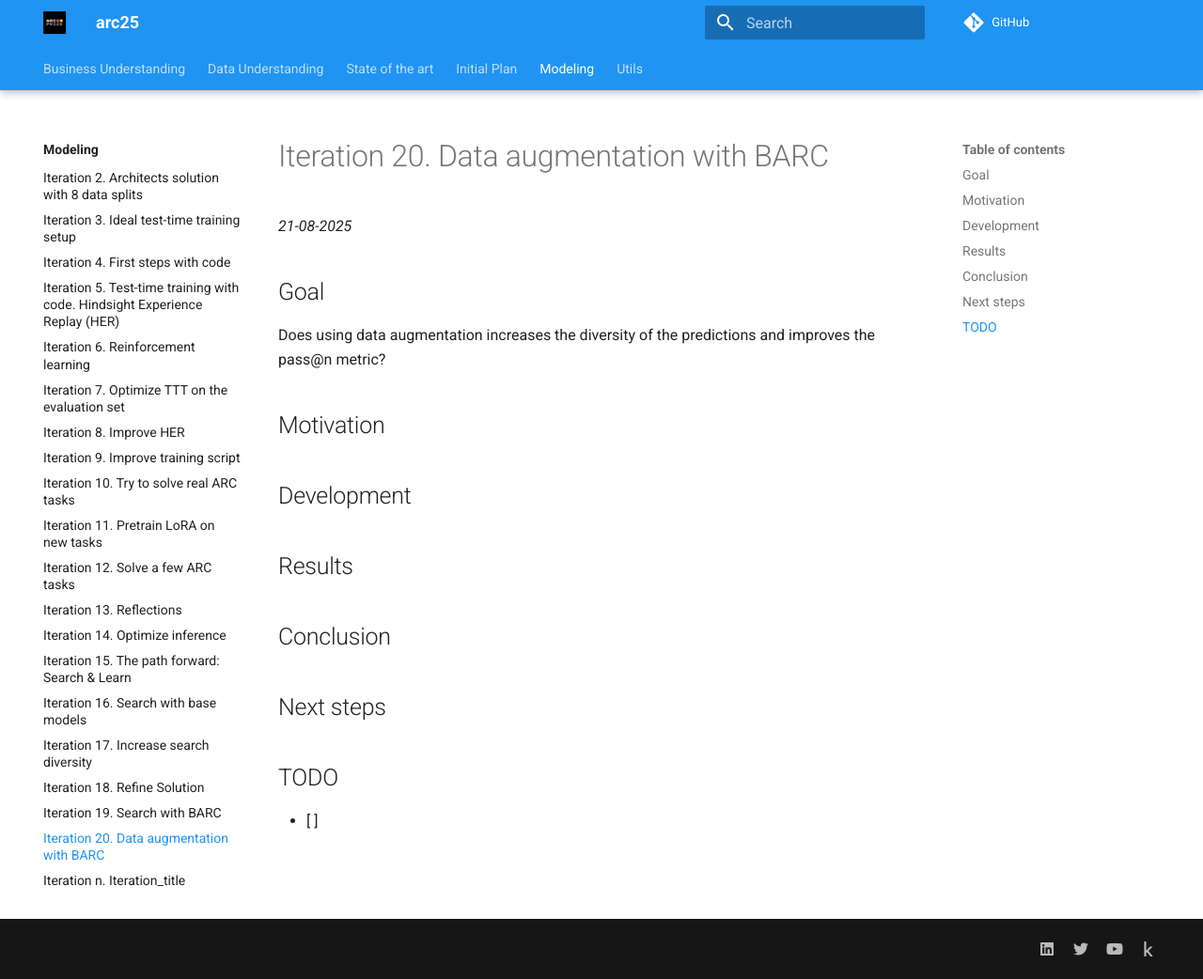
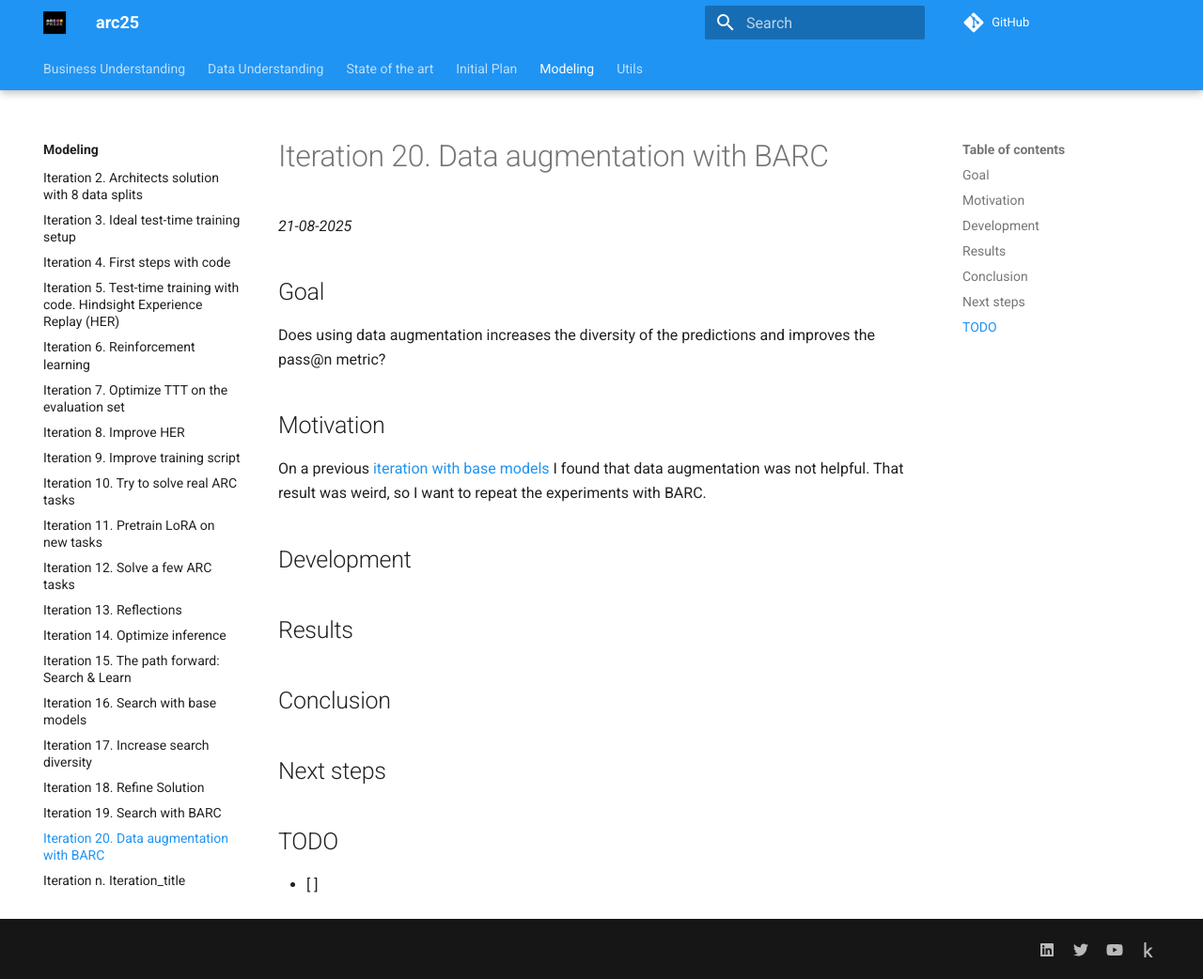
Before and after one commit to ironbar/arc25, an MkDocs documentation site: the page built from docs/modeling/Iteration_20_data_augmentation_with_BARC.md, in a window 1280 px wide and 1042 px high. Shown: the whole window at 94% size. Built offline with MkDocs 1.6.1 and Material for MkDocs 9.7.7, drawn with Linux system fonts in a browser that asks for light colours; comment, search, counter and statistics services are not loaded.

Commit message:
defined motivation

```diff
--- a/docs/modeling/Iteration_20_data_augmentation_with_BARC.md
+++ b/docs/modeling/Iteration_20_data_augmentation_with_BARC.md
@@ -17,6 +17,9 @@ Does using data augmentation increases the diversity of the predictions and impr
 
 ## Motivation
 
+On a previous [iteration with base models](Iteration_17_increase_search_diversity.md) I found that
+data augmentation was not helpful. That result was weird, so I want to repeat the experiments with BARC.
+
 ## Development
 
 ## Results
```
